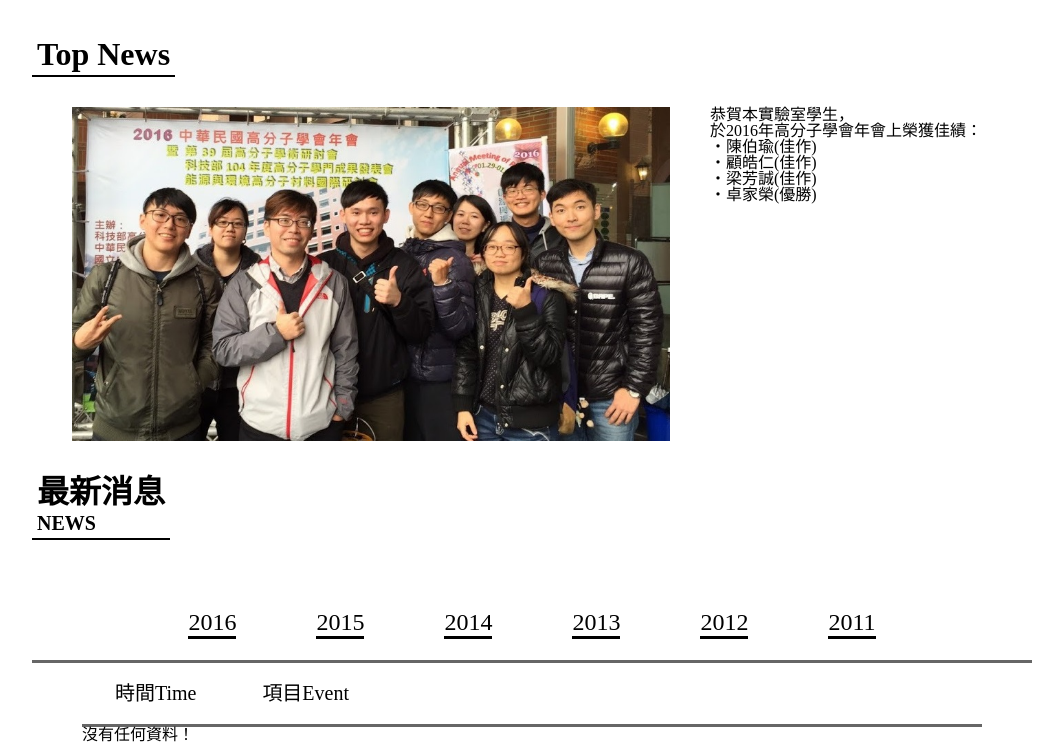
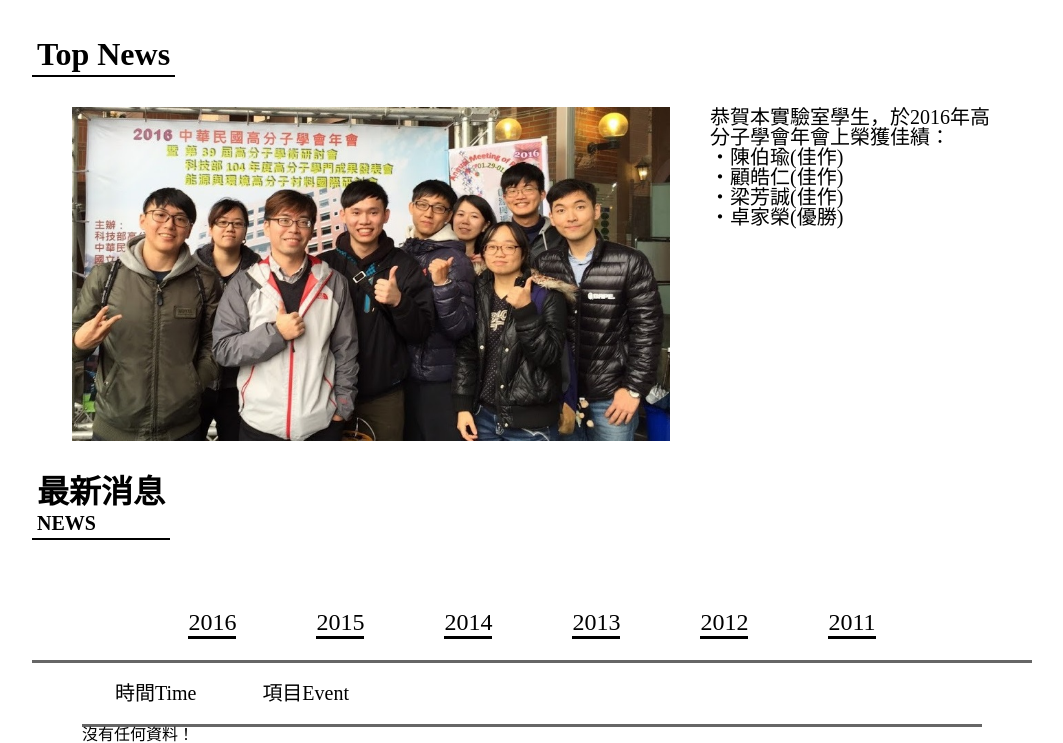
Before and after one commit to Naylor95023/APNL, a website: page index.html in a window 1280 px wide. Shown: the part 995-1738 px from the top of the page, without its empty margins (108-1171 px from the left). Drawn offline with nearby package versions, Linux system fonts and the light colour scheme; some packages are replaced by stand-ins of ours; a script that the page names is missing; files whose address does not match are found by name.

Commit message:
修改字體大小

```diff
--- a/data/news.json
+++ b/data/news.json
@@ -4,8 +4,7 @@
     "topNews": {
       "photo": "img/topNews.jpg",
       "textLines": [
-        "恭賀本實驗室學生，",
-        "於2016年高分子學會年會上榮獲佳績：",
+        "恭賀本實驗室學生，於2016年高分子學會年會上榮獲佳績：",
         "・陳伯瑜(佳作)",
         "・顧皓仁(佳作)",
         "・梁芳誠(佳作)",
--- a/pages/news.html
+++ b/pages/news.html
@@ -11,7 +11,7 @@
     </div>
     <div class="top-news">
         <img class="photo" ng-src="{{ctrl.news.topNews.photo}}" alt="">
-        <div class="text">
+        <div class="text" style="font-size: 20px;">
             <p ng-repeat="text in ctrl.news.topNews.textLines">{{text}}</p>
         </div>
     </div>
```
